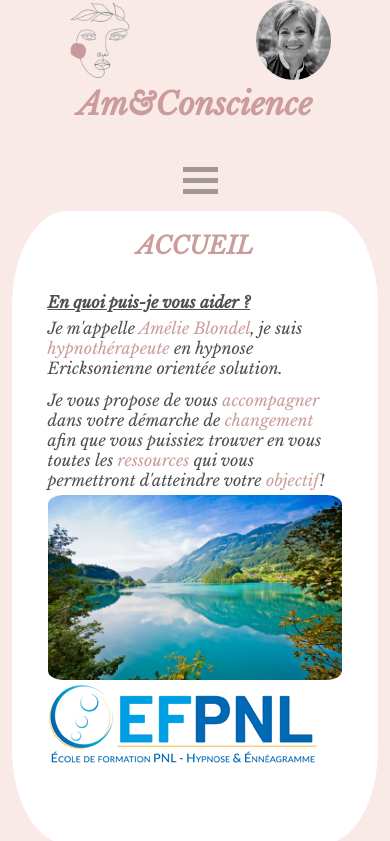
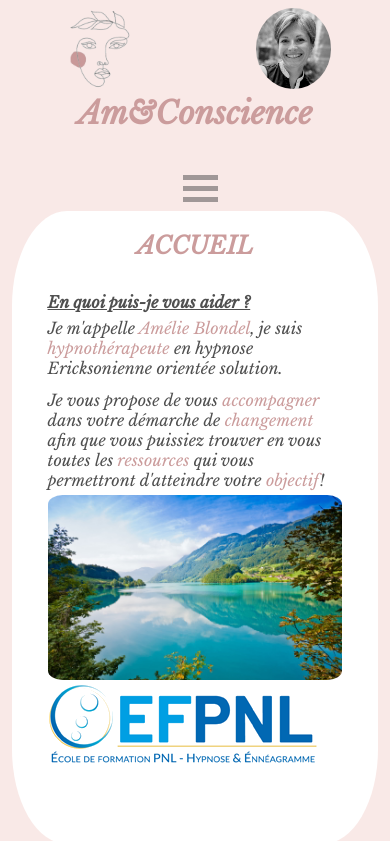
Before and after one commit to Eidepolcycne/am3conscience, a plain HTML site: page index.html in a window 390 px wide. Shown: the top 841 px of the page. Drawn offline with nearby package versions, Linux system fonts and the light colour scheme.

Commit message:
test pb iphone

```diff
--- a/index.html
+++ b/index.html
@@ -16,7 +16,7 @@
       <div class="box-images">
         <div class="box-entete">
           <a href="index.html"><img src="assets/logo1-3.png" alt="image du logo" class="logo" /></a>
-          <a href="qui-suis-je.html"><img src="assets/photo-profil2.png" alt="photo de profil" class="image-profil-téléphone"/></a>
+          <img src="assets/photo-profil2.png" alt="photo de profil" class="image-profil-téléphone"/>
         </div>
         <h1>Am&Conscience</h1>
         <img src="assets/fleur2.png" alt="image de fleur" class="fleur" />
--- a/styles.css
+++ b/styles.css
@@ -293,6 +293,7 @@ li a {
     flex-direction: column;
     align-items: center;
     justify-content: initial;
+    margin-top: 1vh;
   }
 
   .box-entete{
```
